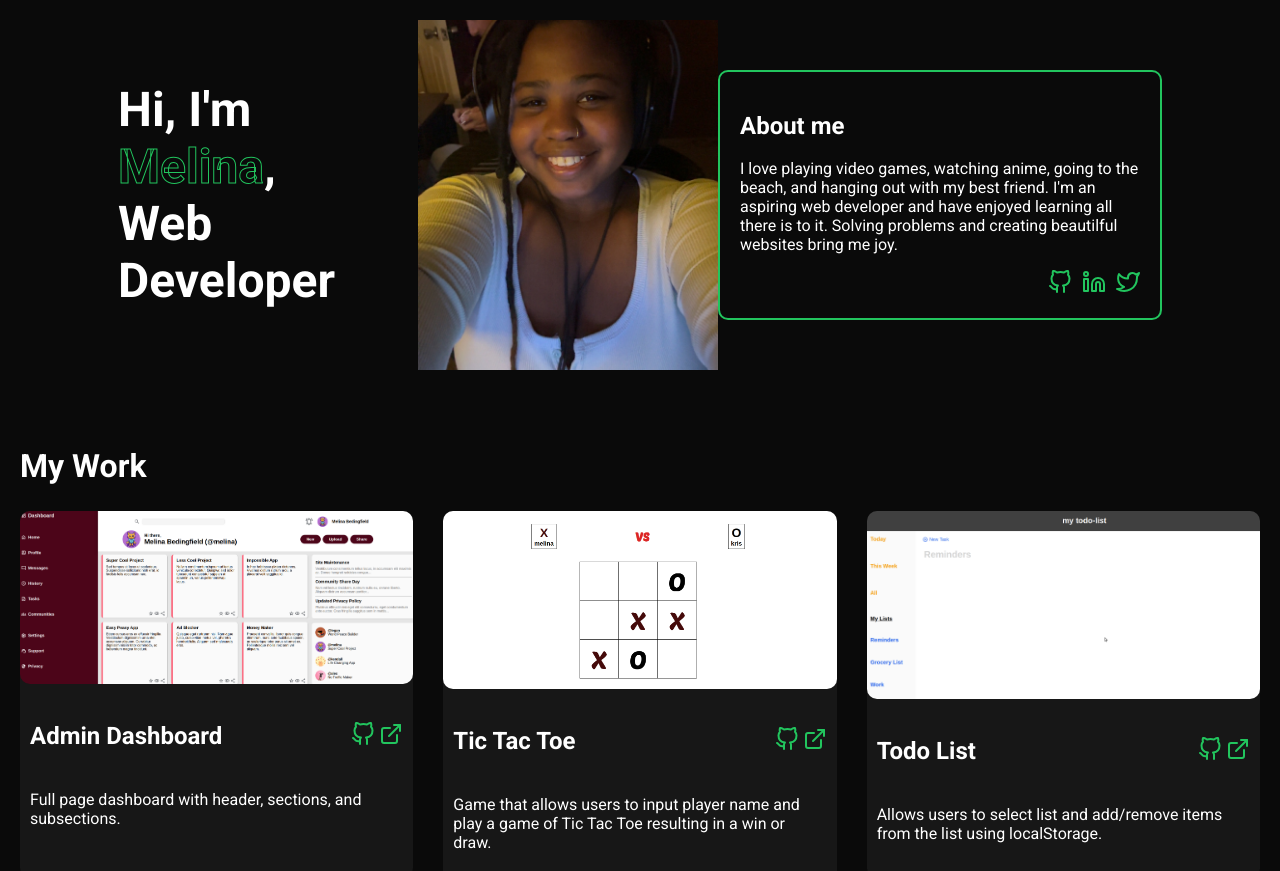
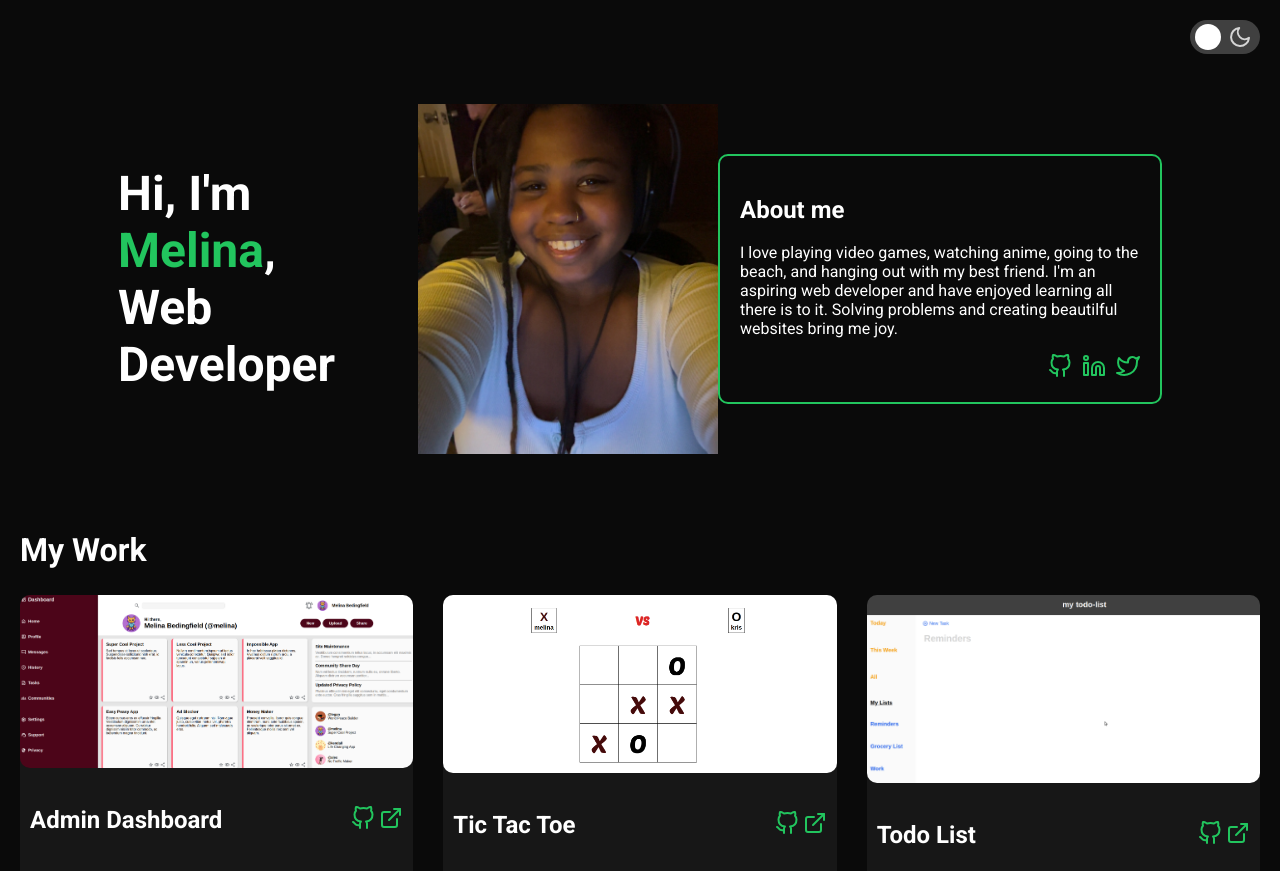
Before and after one commit to melinabed/Homepage, a plain HTML site: page index.html in a window 1280 px wide. Shown: the top 871 px of the page. Drawn offline with Linux system fonts and the light colour scheme.

Commit message:
added a light and dark theme that can be toggled by a switch

```diff
--- a/index.html
+++ b/index.html
@@ -13,6 +13,15 @@
     />
   </head>
   <body>
+    <div class="switch-container">
+      <label class="switch">
+        <input id="checkbox" type="checkbox" />
+        <span class="slider">
+          <img id="dark" src="icons/sun.svg" />
+          <img id="light" src="icons/moon.svg" />
+        </span>
+      </label>
+    </div>
     <header>
       <h1>Hi, I'm <span id="name">Melina</span>, Web Developer</h1>
       <div class="img-wrapper"></div>
--- a/script.js
+++ b/script.js
@@ -0,0 +1,12 @@
+const toggleSwitch = document.querySelector("#checkbox");
+
+toggleSwitch.addEventListener("input", setTheme);
+
+function setTheme() {
+  const root = document.documentElement;
+  const newTheme = (root.className =
+    root.className === "dark" ? "light" : "dark");
+  root.className = newTheme;
+}
+
+setTheme();
--- a/style.css
+++ b/style.css
@@ -1,3 +1,17 @@
+:root.dark {
+  --color-base-bg: #0a0a0a;
+  --color-base-text: #fff;
+  --color-h1-text: #22c55e;
+  --intro-border: 2px solid #22c55e;
+}
+
+:root.light {
+  --color-base-bg: #fff;
+  --color-base-text: #0a0a0a;
+  --color-h1-text: #06b6d4;
+  --intro-border: rgba(0, 0, 0, 0.15) 1.95px 1.95px 2.6px;
+}
+
 body {
   margin: 0;
   display: flex;
@@ -6,10 +20,9 @@ body {
   font-family: "Roboto", sans-serif;
   font-size: 1em;
   box-sizing: border-box;
-  background-color: #0a0a0a;
+  background-color: var(--color-base-bg);
+  position: relative;
 }
-
-/*Header Styles*/
 
 @media (max-width: 390px) {
   body {
@@ -41,16 +54,84 @@ body {
   }
 }
 
+/*Toggle Switch*/
+
+.switch-container {
+  display: flex;
+  padding: 20px;
+  justify-content: right;
+}
+
+.switch {
+  position: relative;
+  display: inline-block;
+  width: 70px;
+  height: 34px;
+}
+
+.switch input {
+  opacity: 0;
+  width: 0;
+  height: 0;
+}
+
+.slider {
+  position: absolute;
+  cursor: pointer;
+  top: 0;
+  left: 0;
+  right: 0;
+  bottom: 0;
+  background-color: #404040;
+  transition: 0.4s;
+  border-radius: 34px;
+}
+
+.slider:before {
+  position: absolute;
+  content: "";
+  height: 26px;
+  width: 26px;
+  bottom: 4px;
+  background-color: #fff;
+  transition: 0.4s;
+  border-radius: 50%;
+  left: 5px;
+  z-index: 1;
+}
+
+input:checked + .slider {
+  background-color: #d4d4d4;
+}
+
+input:checked + .slider:before {
+  transform: translateX(32px);
+}
+
+#dark {
+  position: relative;
+  top: 5px;
+  left: 5px;
+}
+
+#light {
+  position: relative;
+  top: 5px;
+  left: 10px;
+}
+
+/*Header Styles*/
+
 header {
   display: flex;
   justify-content: center;
   align-items: center;
   padding: 20px;
-  background-color: #0a0a0a;
+  background-color: var(--color-base-bg);
 }
 
 h1 {
-  color: #fff;
+  color: var(--color-base-text);
   font-size: 3rem;
   margin-right: 50px;
   max-width: 250px;
@@ -58,9 +139,7 @@ h1 {
 }
 
 #name {
-  -webkit-text-fill-color: #0a0a0a;
-  -webkit-text-stroke-color: #22c55e;
-  -webkit-text-stroke-width: 1px;
+  color: var(--color-h1-text);
 }
 
 @keyframes appear {
@@ -84,10 +163,11 @@ h1 {
 .introduction {
   max-width: 400px;
   padding: 20px;
-  background-color: #0a0a0a;
-  border: 2px solid #22c55e;
+  background-color: var(--color-base-bg);
+  border: var(--intro-border);
   border-radius: 10px;
-  color: #fff;
+  color: var(--color-base-text);
+  box-shadow: var(--intro-border);
 }
 
 .introduction > .icons {
@@ -104,7 +184,7 @@ main {
   flex-direction: column;
   justify-content: center;
   flex-wrap: wrap;
-  background-color: #0a0a0a;
+  background-color: var(--color-base-bg);
 }
 
 main > h2 {
```
Also changed, not shown: icons/moon.svg (added), icons/sun.svg (added).
